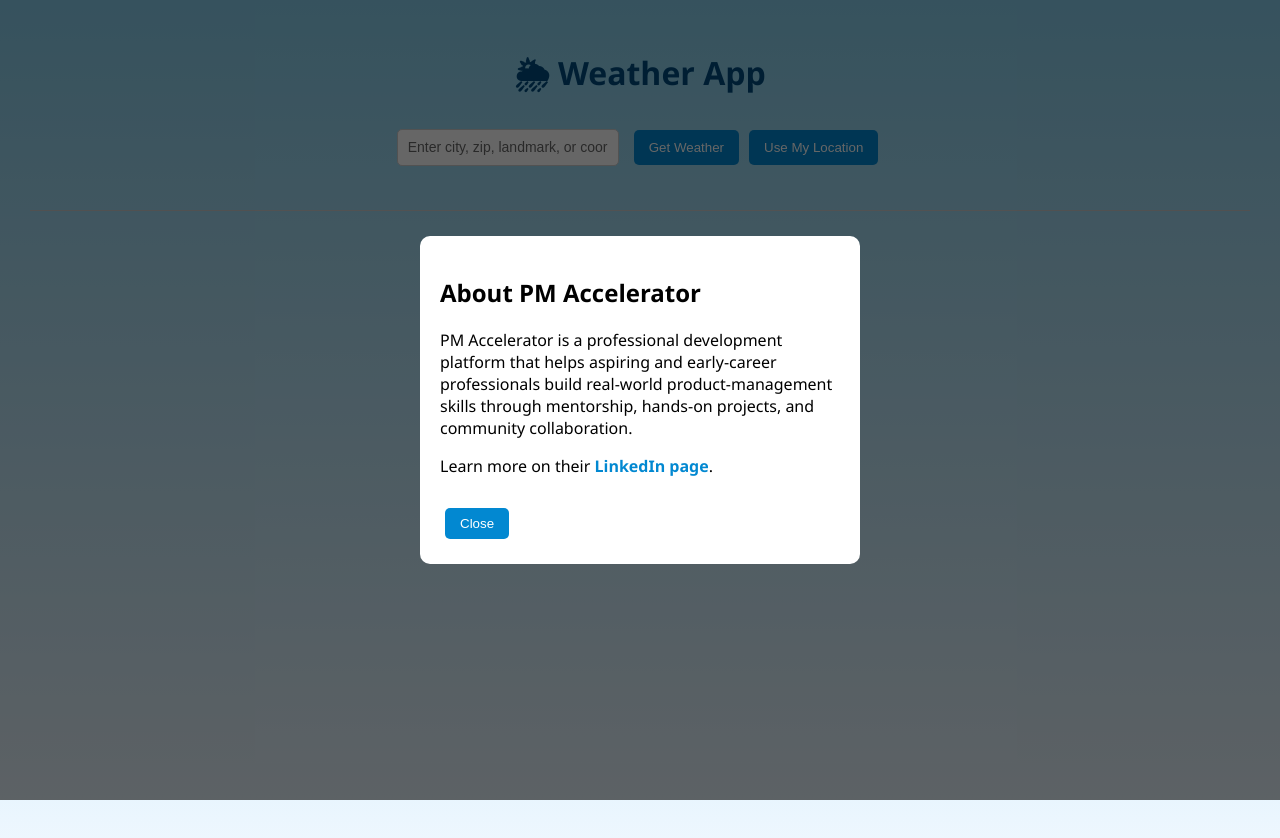
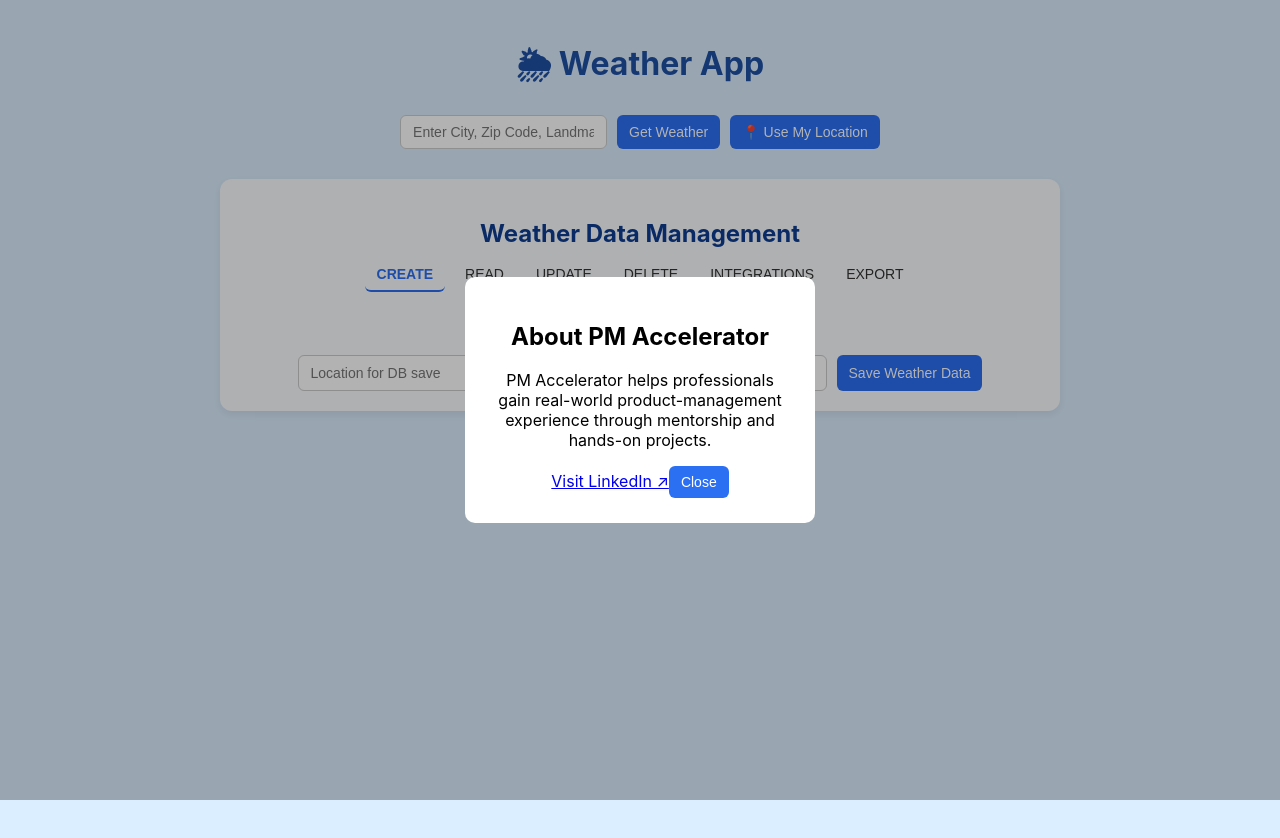
Before and after one commit to divija8/Weather_APP, a React (Create React App) app in the folder frontend/: page / in a window 1280 px wide. Both pictures are taken after a click on the button "ℹ️ Info". Shown: the top 838 px of the page. After the commit the page ends 800 px from the top, so only its background shows below. Built offline with nearby package versions, Linux system fonts and the light colour scheme.

Commit message:
Updated with Backend Changes

```diff
--- a/frontend/src/App.css
+++ b/frontend/src/App.css
@@ -1,225 +1,139 @@
+body {
+  background: #dbeeff;
+  font-family: "Inter", sans-serif;
+  margin: 0;
+  padding: 0;
+}
+
 .app-container {
   text-align: center;
-  font-family: "Segoe UI", Arial, sans-serif;
-  background: linear-gradient(to bottom, #87ceeb, #f0f8ff);
-  min-height: 100vh;
-  padding: 30px;
+  padding: 20px;
 }
 
 h1 {
+  color: #1e4fa3;
   margin-bottom: 20px;
-  color: #004d80;
 }
 
 .input-section {
+  display: flex;
+  justify-content: center;
+  gap: 10px;
+  flex-wrap: wrap;
   margin-bottom: 20px;
 }
-input::placeholder {
-  color: #666;
+
+input, button {
+  padding: 8px 12px;
+  border-radius: 6px;
+  border: 1px solid #ccc;
   font-size: 14px;
 }
 
-input {
-  padding: 10px;
-  width: 200px;
-  border-radius: 5px;
-  border: 1px solid #ccc;
-  margin-right: 10px;
-}
-
 button {
-  padding: 10px 15px;
-  background-color: #0288d1;
+  background-color: #2b6ff3;
   color: white;
   border: none;
-  border-radius: 5px;
   cursor: pointer;
-  margin: 5px;
+  transition: 0.2s;
 }
 
 button:hover {
-  background-color: #0277bd;
+  opacity: 0.9;
+}
+
+.save-btn {
+  background-color: #3da15f;
 }
 
 .error {
   color: red;
-  font-weight: bold;
 }
 
-/* ---------- Forecast Toggle ---------- */
-/* 🔧 Force checkbox and label on same line with no space */
-.forecast-toggle {
-  display: flex !important;
-  justify-content: center;
-  align-items: center;
-  gap: 4px !important;          /* tightly controls space */
-  margin-top: 6px;
-  margin-bottom: 0;
-  text-align: center;
-  font-size: 15px;
-  font-weight: 500;
-  color: #333;
-}
-.forecast-toggle span {
-  font-size: 14px;         /* smaller, cleaner text */
-  color: #555;             /* soft gray tone */
-  transition: color 0.3s ease;
-}
-
-.forecast-toggle span:hover {
-  color: #0288d1;          /* matches theme when hovered */
-}
-
-.forecast-toggle input[type="checkbox"] {
-  margin: 0 !important;
-  padding: 0 !important;
-  width: 16px;
-  height: 16px;
-  vertical-align: middle;
-  accent-color: #0288d1;
-}
-
-.forecast-toggle label {
-  margin: 0 !important;
-  padding: 0 !important;
-  display: inline-flex;
-  align-items: center;
-  gap: 4px;
-  cursor: pointer;
-}
-/* ---------- Forecast Section ---------- */
 .forecast {
-  margin: 10px auto 70px;   /* tightened spacing around forecast block */
-  text-align: center;
-}
-
-.forecast h3 {
-  margin-top: 5px;
-  margin-bottom: 10px;
-  font-size: 22px;
-  font-weight: 600;
-  color: #004d80;
+  margin-top: 20px;
 }
 
 .forecast-cards {
   display: flex;
   justify-content: center;
+  gap: 15px;
   flex-wrap: wrap;
-  gap: 15px;
 }
 
 .forecast-card {
-  background: linear-gradient(180deg, #ffffff 0%, #e0f7fa 100%);
-  border-radius: 12px;
-  width: 140px;
-  padding: 15px;
-  box-shadow: 0 4px 8px rgba(0, 0, 0, 0.1);
-  transition: transform 0.25s ease, box-shadow 0.25s ease, background 0.3s ease;
+  background: white;
+  padding: 12px;
+  border-radius: 10px;
+  box-shadow: 0 2px 5px rgba(0,0,0,0.1);
+  width: 120px;
 }
 
-.forecast-card:hover {
-  transform: scale(1.04);
-  box-shadow: 0 8px 16px rgba(0, 0, 0, 0.15);
-  background: linear-gradient(180deg, #f0fcff 0%, #d6f4f9 100%);
+.crud-section {
+  background: #f9fcff;
+  margin: 30px auto;
+  padding: 20px;
+  border-radius: 12px;
+  width: 80%;
+  max-width: 800px;
+  box-shadow: 0 3px 8px rgba(0,0,0,0.08);
 }
-.forecast-date {
-  font-weight: bold;
-  margin-bottom: 5px;
+
+.crud-section h2 {
+  margin-bottom: 10px;
+  color: #0d3c91;
+}
+
+.tabs {
+  display: flex;
+  justify-content: center;
+  gap: 8px;
+  margin-bottom: 15px;
+}
+
+.tabs button {
+  background: transparent;
+  border-bottom: 2px solid transparent;
   color: #333;
 }
 
-.forecast-temp {
-  font-size: 18px;
-  font-weight: bold;
-  color: #0277bd;
-  margin: 5px 0;
+.tabs .active-tab {
+  border-bottom: 2px solid #2b6ff3;
+  color: #2b6ff3;
+  font-weight: 600;
 }
 
-.forecast-desc {
-  text-transform: capitalize;
-  color: #555;
-  font-size: 14px;
+.crud-fields {
+  display: flex;
+  justify-content: center;
+  flex-wrap: wrap;
+  gap: 10px;
 }
 
-/* ---------- Footer ---------- */
 .footer {
-  position: relative;
   margin-top: 40px;
-  padding-top: 15px;
-  text-align: center;
-  border-top: 1px solid #ccc;
-  background: transparent;
-}
-
-.footer p {
-  display: inline-block;
-  margin-right: 10px;
   font-size: 14px;
   color: #444;
 }
 
 .footer button {
-  padding: 6px 10px;
-  background-color: #0288d1;
-  color: white;
-  border: none;
-  border-radius: 5px;
-  cursor: pointer;
+  margin-left: 10px;
+  background-color: #2b6ff3;
 }
 
-.footer button:hover {
-  background-color: #0277bd;
-}
-
-/* ---------- Info Modal ---------- */
 .info-modal {
   position: fixed;
-  inset: 0;
-  background: rgba(0, 0, 0, 0.6);
+  top: 0; left: 0;
+  width: 100%; height: 100%;
+  background: rgba(0,0,0,0.3);
   display: flex;
+  align-items: center;
   justify-content: center;
-  align-items: center;
 }
 
 .info-content {
-  background: white;
-  padding: 20px;
-  width: 400px;
+  background: #fff;
+  padding: 25px;
   border-radius: 10px;
-  text-align: left;
+  width: 300px;
 }
-
-.info-content a {
-  color: #0288d1;
-  text-decoration: none;
-  font-weight: bold;
-}
-
-.info-content button {
-  margin-top: 15px;
-  padding: 8px 15px;
-  background-color: #0288d1;
-  color: white;
-  border: none;
-  border-radius: 5px;
-  cursor: pointer;
-}
-
-.info-content button:hover {
-  background-color: #0277bd;
-}
-
-/* ---------- Responsive Enhancements ---------- */
-@media (max-width: 768px) {
-  .forecast-cards {
-    flex-wrap: nowrap;
-    overflow-x: auto;
-    padding-bottom: 10px;
-    scrollbar-width: thin;
-  }
-
-  .forecast-card {
-    min-width: 130px;
-    flex-shrink: 0;
-  }
-}
--- a/frontend/src/App.js
+++ b/frontend/src/App.js
@@ -10,7 +10,10 @@
   const [error, setError] = useState("");
   const [showInfo, setShowInfo] = useState(false);
 
-  // ✅ Weathercode → readable text
+  // task-2 fields
+  const [startDate, setStartDate] = useState("");
+  const [endDate, setEndDate] = useState("");
+
   const codeMap = {
     0: "Clear sky",
     1: "Mainly clear",
@@ -27,125 +30,97 @@
     95: "Thunderstorm",
   };
 
-  // ✅ Flexible location input: City / Zip / Landmark / Coordinates
   const getWeather = async () => {
-    if (!city.trim()) {
-      setError(
-        "Please enter a location (City, Zip, Landmark, or Coordinates)."
-      );
-      return;
-    }
-
-    setError("");
-    setLoading(true);
-    setWeather(null);
-    setForecast(null);
-
+    if (!city.trim()) return setError("Please enter a location.");
+    setError(""); setLoading(true); setWeather(null); setForecast(null);
     try {
       let lat, lon, name = city;
-
-      // 1️⃣ Detect coordinate input (e.g., "40.71,-74.00")
       if (city.includes(",")) {
-        const parts = city.split(",").map((x) => x.trim());
-        if (parts.length === 2 && !isNaN(parts[0]) && !isNaN(parts[1])) {
-          lat = parts[0];
-          lon = parts[1];
-        } else {
-          throw new Error("Invalid coordinate format. Use: 40.71, -74.00");
-        }
+        const p = city.split(",").map(x=>x.trim());
+        if (p.length===2&&!isNaN(p[0])&&!isNaN(p[1])) { lat=p[0]; lon=p[1]; }
+        else throw new Error("Invalid coordinate format.");
       } else {
-        // 2️⃣ Otherwise, use Nominatim for City/Zip/Landmark
         const geoRes = await fetch(
-          `https://nominatim.openstreetmap.org/search?q=${encodeURIComponent(
-            city
-          )}&format=json&limit=1`
+          `https://nominatim.openstreetmap.org/search?q=${encodeURIComponent(city)}&format=json&limit=1`
         );
         const geoData = await geoRes.json();
-        if (geoData.length === 0) throw new Error("Location not found.");
-        lat = geoData[0].lat;
-        lon = geoData[0].lon;
+        if (!geoData.length) throw new Error("Location not found.");
+        lat = geoData[0].lat; lon = geoData[0].lon;
         name = geoData[0].display_name.split(",")[0];
       }
-
-      // 3️⃣ Fetch current weather & forecast
       await fetchWeather(lat, lon, name);
-    } catch (err) {
-      setError(err.message);
-    } finally {
-      setLoading(false);
-    }
+    } catch (e) { setError(e.message); } finally { setLoading(false); }
   };
 
-  // ✅ Fetch current weather & forecast (Open-Meteo)
-  const fetchWeather = async (lat, lon, name = "Your Location") => {
+  const fetchWeather = async (lat, lon, name="Location") => {
     try {
-      // Current weather
       const res = await fetch(
         `https://api.open-meteo.com/v1/forecast?latitude=${lat}&longitude=${lon}&current_weather=true`
       );
       const data = await res.json();
-
       setWeather({
         name,
         temp: data.current_weather.temperature,
         wind: data.current_weather.windspeed,
         desc: codeMap[data.current_weather.weathercode] || "Unknown",
-        lat,
-        lon,
+        lat, lon,
       });
-
-      // 5-day forecast
       getForecast(lat, lon);
-    } catch (err) {
+    } catch {
       setError("Unable to fetch weather data.");
     }
   };
 
-  // ✅ 5-day forecast
   const getForecast = async (lat, lon) => {
     try {
       const res = await fetch(
         `https://api.open-meteo.com/v1/forecast?latitude=${lat}&longitude=${lon}&daily=temperature_2m_max,temperature_2m_min,weathercode&forecast_days=5&timezone=auto`
       );
       const data = await res.json();
-
-      const days = data.daily.time.map((date, i) => ({
-        date,
+      const days = data.daily.time.map((d, i)=>({
+        date: d,
         avgTemp: (
-          (data.daily.temperature_2m_max[i] + data.daily.temperature_2m_min[i]) /
-          2
+          (data.daily.temperature_2m_max[i]+data.daily.temperature_2m_min[i])/2
         ).toFixed(1),
         desc: codeMap[data.daily.weathercode[i]] || "Unknown",
       }));
-
       setForecast(days);
-    } catch (err) {
-      console.error(err);
-    }
+    } catch (e){ console.error(e); }
   };
 
-  // ✅ Use current location (GPS)
+  const handleSaveWeather = async () => {
+    if (!startDate || !endDate || !weather)
+      return alert("Please fill start/end dates and fetch weather first.");
+    try {
+      const res = await fetch("http://localhost:5000/api/weather", {
+        method:"POST",
+        headers:{"Content-Type":"application/json"},
+        body:JSON.stringify({
+          location: weather.name,
+          startDate, endDate,
+          temperature: weather.temp,
+          condition: weather.desc,
+          windSpeed: weather.wind,
+          coordinates:{lat:weather.lat, lon:weather.lon}
+        }),
+      });
+      const data = await res.json();
+      if (res.ok) alert("✅ Weather data saved to DB!");
+      else alert(data.message||"Error saving data");
+    } catch(e){ alert("Server error"); console.error(e); }
+  };
+
   const getCurrentLocationWeather = () => {
-    if (!navigator.geolocation) {
-      setError("Geolocation not supported by your browser.");
-      return;
-    }
-
-    setLoading(true);
-    setError("");
-    setWeather(null);
-    setForecast(null);
-
+    if (!navigator.geolocation)
+      return setError("Geolocation not supported.");
+    setLoading(true); setError(""); setWeather(null); setForecast(null);
     navigator.geolocation.getCurrentPosition(
-      async (pos) => {
-        const { latitude, longitude } = pos.coords;
-        await fetchWeather(latitude, longitude, "Your Location");
+      async pos=>{
+        const {latitude,longitude}=pos.coords;
+        await fetchWeather(latitude,longitude,"Your Location");
         setLoading(false);
       },
-      () => {
-        setError("Unable to get your location.");
-        setLoading(false);
-      }
+      ()=>{ setError("Unable to get your location."); setLoading(false); }
     );
   };
 
@@ -156,12 +131,15 @@
       <div className="input-section">
         <input
           type="text"
-          placeholder="Enter city, zip, landmark, or coordinates (e.g., 40.71,-74.00)"
+          placeholder="Enter City, Zip Code, Landmark, or Coordinates (e.g., 40.71,-74.00)"
           value={city}
-          onChange={(e) => setCity(e.target.value)}
+          onChange={e=>setCity(e.target.value)}
         />
+        {/* <input type="date" value={startDate} onChange={e=>setStartDate(e.target.value)} />
+        <input type="date" value={endDate} onChange={e=>setEndDate(e.target.value)} /> */}
         <button onClick={getWeather}>Get Weather</button>
-        <button onClick={getCurrentLocationWeather}>Use My Location</button>
+        <button onClick={getCurrentLocationWeather}>📍 Use My Location</button>
+        {/* <button className="save-btn" onClick={handleSaveWeather}>💾 Save to Database</button> */}
       </div>
 
       {loading && <p>Loading...</p>}
@@ -174,10 +152,8 @@
           <input
             type="checkbox"
             checked={!!forecast}
-            onChange={(e) =>
-              e.target.checked
-                ? getForecast(weather.lat, weather.lon)
-                : setForecast(null)
+            onChange={e =>
+              e.target.checked ? getForecast(weather.lat, weather.lon) : setForecast(null)
             }
           />
           <span>Show 5-Day Forecast</span>
@@ -188,7 +164,7 @@
         <div className="forecast">
           <h3>5-Day Forecast</h3>
           <div className="forecast-cards">
-            {forecast.map((d) => (
+            {forecast.map(d=>(
               <div key={d.date} className="forecast-card">
                 <p className="forecast-date">{d.date}</p>
                 <p className="forecast-temp">{d.avgTemp} °C</p>
@@ -199,11 +175,38 @@
         </div>
       )}
 
+      {/* --- TASK 2 SECTION --- */}
+      <section className="crud-section">
+        <h2>Weather Data Management</h2>
+        <div className="tabs">
+          <button className="active-tab">CREATE</button>
+          <button>READ</button>
+          <button>UPDATE</button>
+          <button>DELETE</button>
+          <button>INTEGRATIONS</button>
+          <button>EXPORT</button>
+        </div>
+        <div className="crud-create">
+          <h4>Save a range query to DB</h4>
+          <div className="crud-fields">
+            <input
+              type="text"
+              placeholder="Location for DB save"
+              value={city}
+              onChange={e=>setCity(e.target.value)}
+            />
+            <input type="date" value={startDate} onChange={e=>setStartDate(e.target.value)} />
+            <input type="date" value={endDate} onChange={e=>setEndDate(e.target.value)} />
+            <button onClick={handleSaveWeather}>Save Weather Data</button>
+          </div>
+        </div>
+      </section>
+
       <footer className="footer">
         <p>
-          Developed by <strong>Divija Morishetty</strong>
+          Developed by <strong>Divija Morishetty</strong> · PM Accelerator
         </p>
-        <button onClick={() => setShowInfo(true)}>ℹ️ Info</button>
+        <button onClick={()=>setShowInfo(true)}>ℹ️ Info</button>
       </footer>
 
       {showInfo && (
@@ -211,26 +214,21 @@
           <div className="info-content">
             <h2>About PM Accelerator</h2>
             <p>
-              PM Accelerator is a professional development platform that helps
-              aspiring and early-career professionals build real-world product-management
-              skills through mentorship, hands-on projects, and community collaboration.
+              PM Accelerator helps professionals gain real-world product-management
+              experience through mentorship and hands-on projects.
             </p>
-            <p>
-              Learn more on their{" "}
-              <a
-                href="https://www.linkedin.com/company/product-manager-accelerator/"
-                target="_blank"
-                rel="noopener noreferrer"
-              >
-                LinkedIn page
-              </a>.
-            </p>
-            <button onClick={() => setShowInfo(false)}>Close</button>
+            <a
+              href="https://www.linkedin.com/company/product-manager-accelerator/"
+              target="_blank"
+              rel="noopener noreferrer"
+            >
+              Visit LinkedIn ↗
+            </a>
+            <button onClick={()=>setShowInfo(false)}>Close</button>
           </div>
         </div>
       )}
     </div>
   );
 }
-
 export default App;
```
